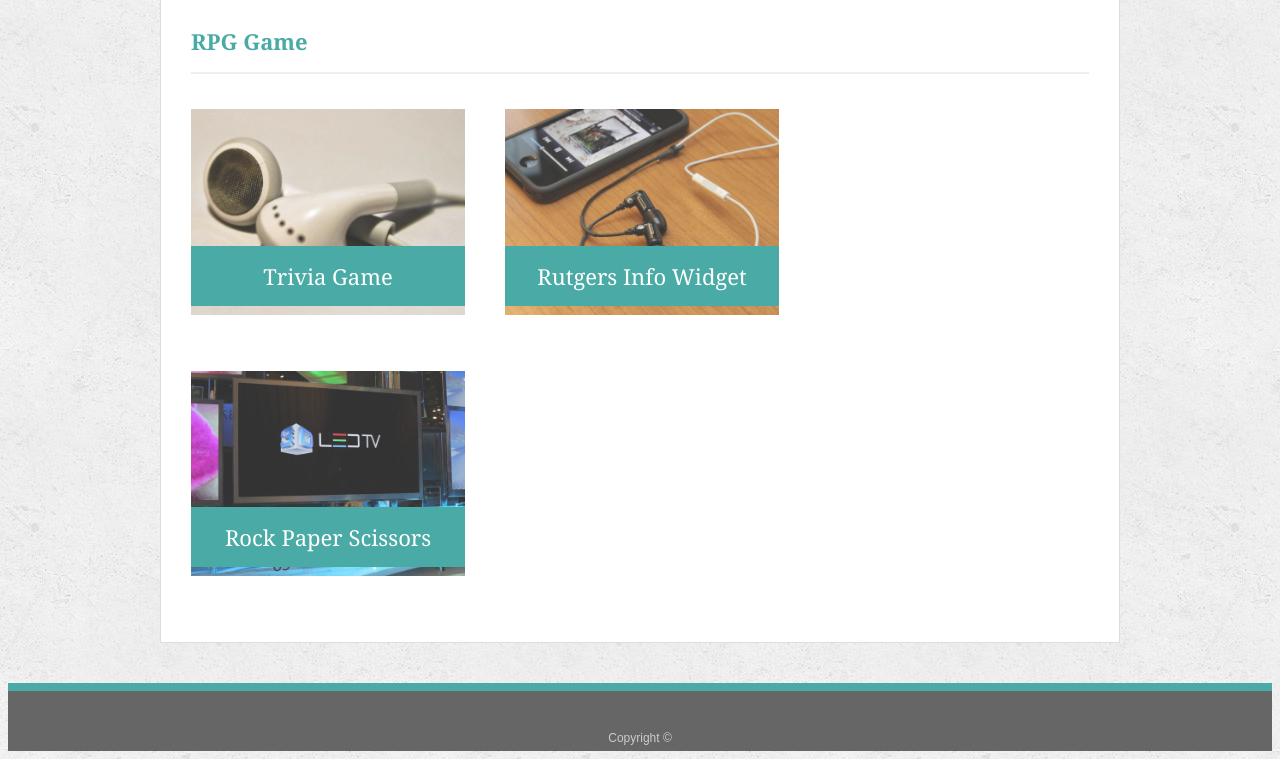
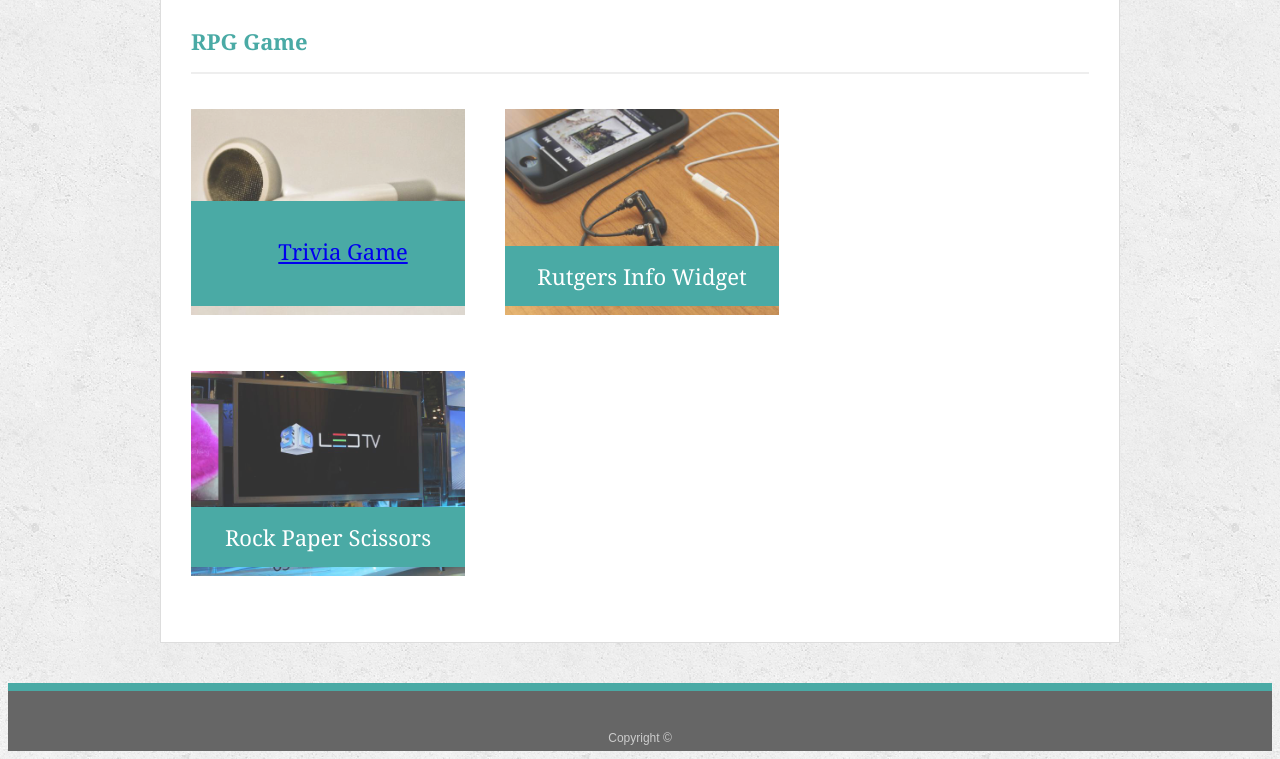
Before and after one commit to D4K074-S/Responsive-Portfolio, a plain HTML site: page portfolio.html in a window 1280 px wide. Shown: the part 1030-1789 px from the top of the page. Drawn offline with Linux system fonts and the light colour scheme.

```diff
--- a/portfolio.html
+++ b/portfolio.html
@@ -38,7 +38,7 @@
       <div class="work">
         <img src="assets/images/technics-q-c-640-480-5.jpg" alt="Trivia Game">
 
-        <h3>Trivia Game</h3>
+        <h3><a href="https://jax-n.github.io/Trivia-Game/" class="work">Trivia Game</a></h3>
       </div>
       <div class="work">
         <img src="assets/images/technics-q-c-640-480-7.jpg" alt="Rutgers Info Widget">
```
